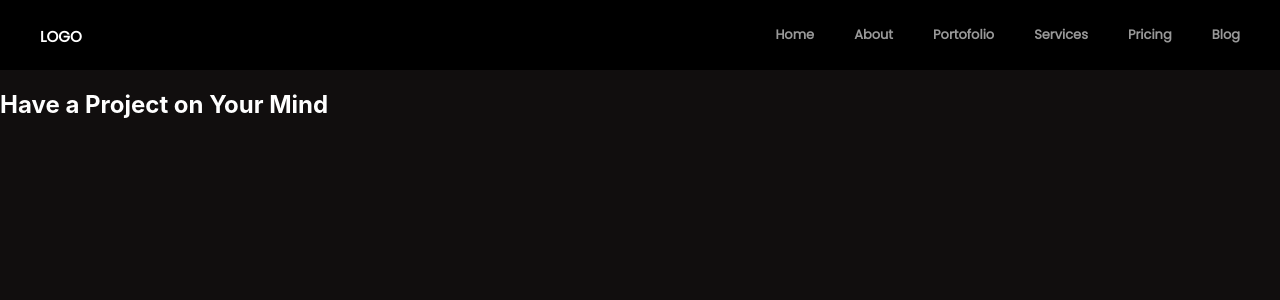
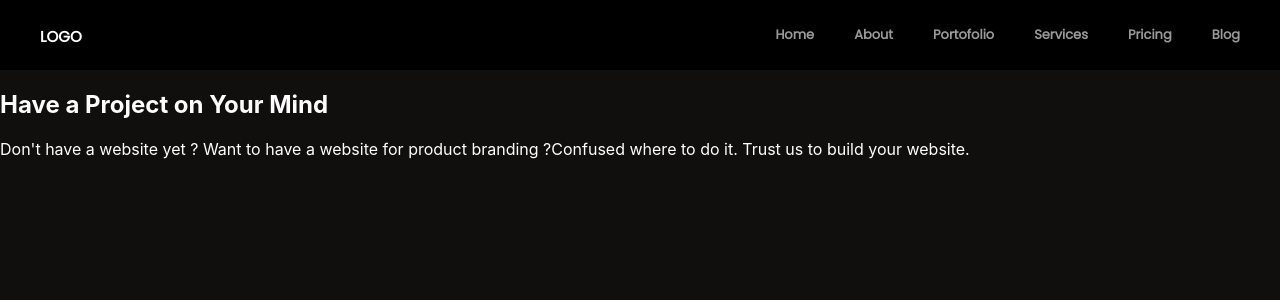
Before and after one commit to dikyriz/landing-page1, a React (Create React App) app: page /pricing in a window 1280 px wide. Shown: the top 300 px of the page. Built offline with nearby package versions, Linux system fonts and the light colour scheme.

Commit message:
update pages

```diff
--- a/src/pages/Pricing.js
+++ b/src/pages/Pricing.js
@@ -2,6 +2,10 @@ export default function Pricing () {
     return (
         <section className="section-pricing">
             <h1 className="pricing-title">Have a Project on Your Mind</h1>
+            <p className="pricing-description">Don't have a website yet ? Want to have a website for
+            product branding ?<span className="pricing-description-child">Confused where to do
+            it. Trust us to build your website.</span>
+            </p>
         </section>
     );
 }
```
